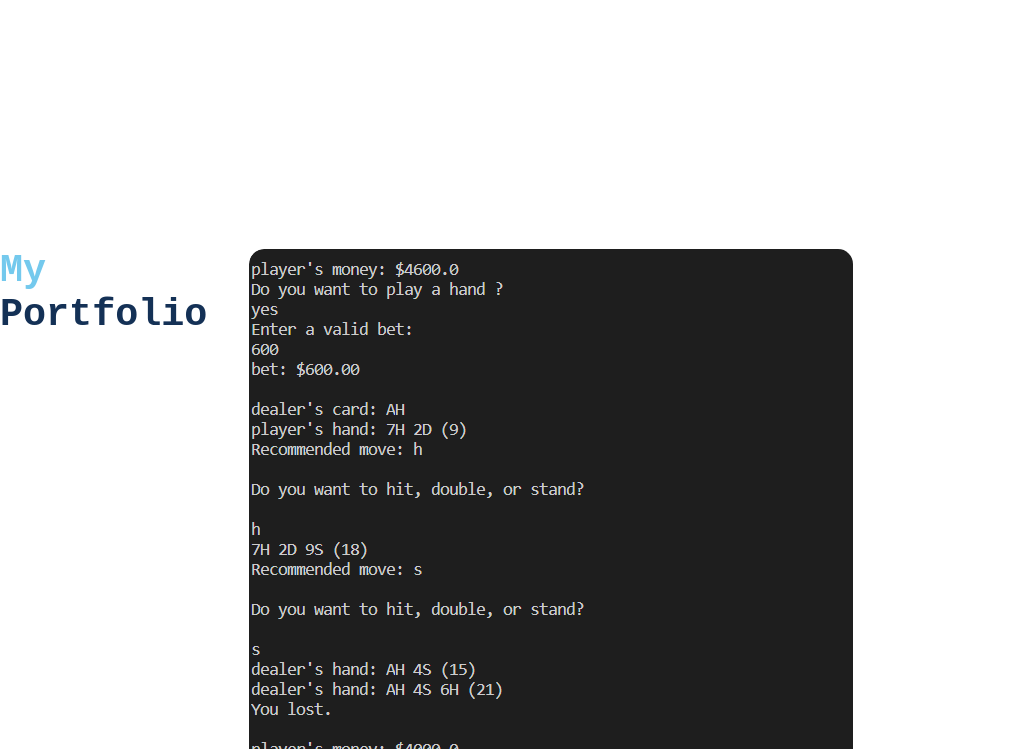
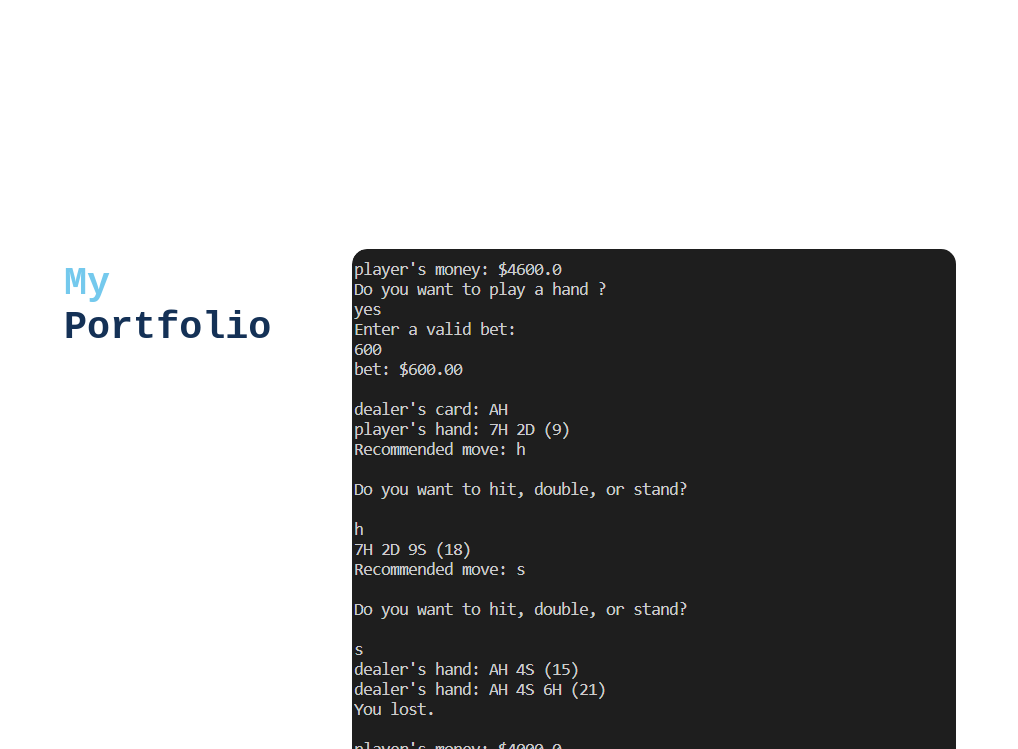
Before and after one commit to dylantonthat/dylantonthat.github.io, a plain HTML site: page index.html in a window 1280 px wide. Shown: the part 2143-2892 px from the top of the page, without its empty margins (0-1018 px from the left). Drawn offline with nearby package versions, Linux system fonts and the light colour scheme.

Commit message:
subtitle

```diff
--- a/style.css
+++ b/style.css
@@ -329,8 +329,8 @@ nav ul li a:hover
 
 .portfolioSubtitle
 {
+    padding: 1% 5%;
     font-size: 3vw;
-
 }
 
 .portfolioSubtitle span
```
